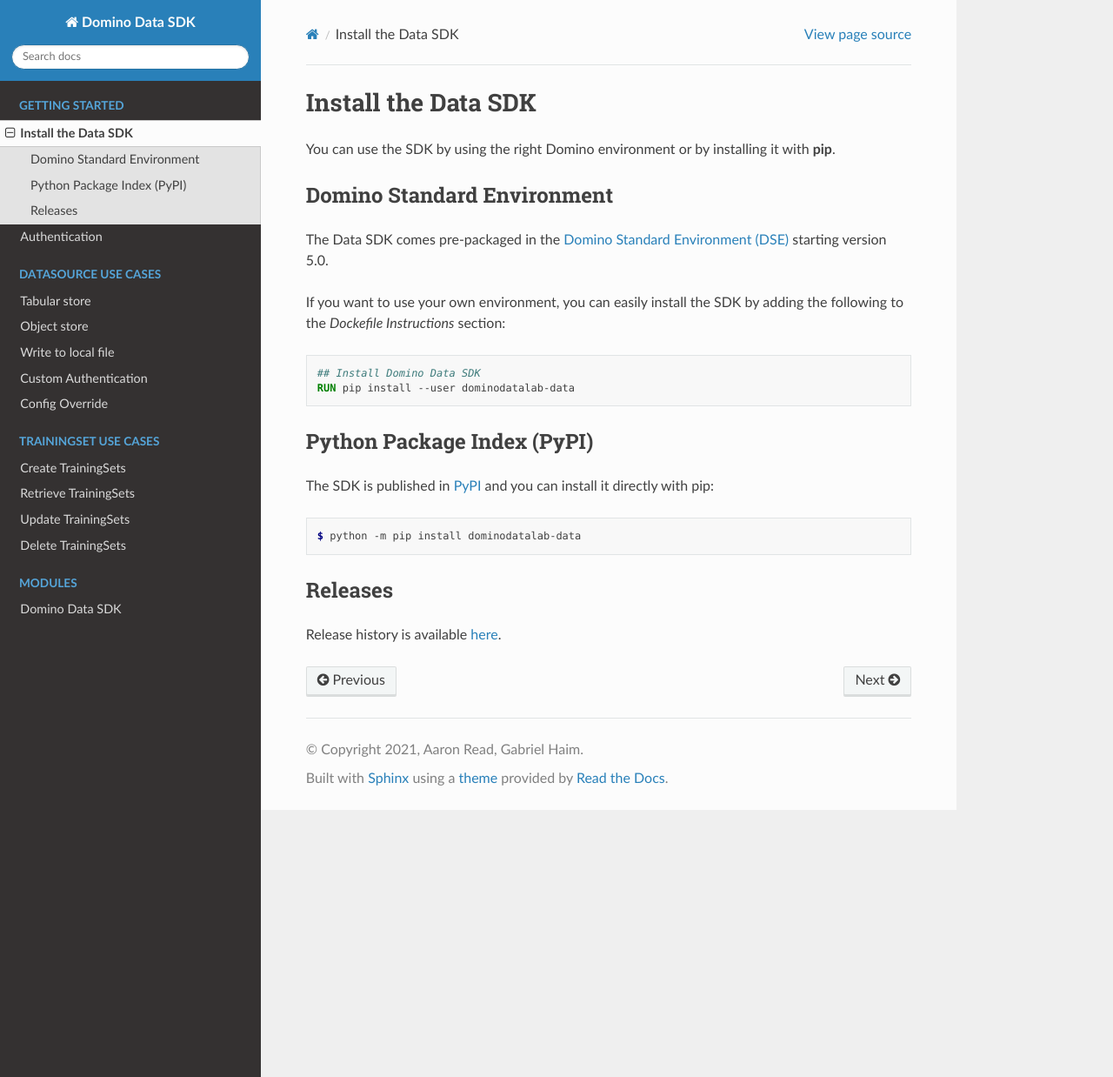
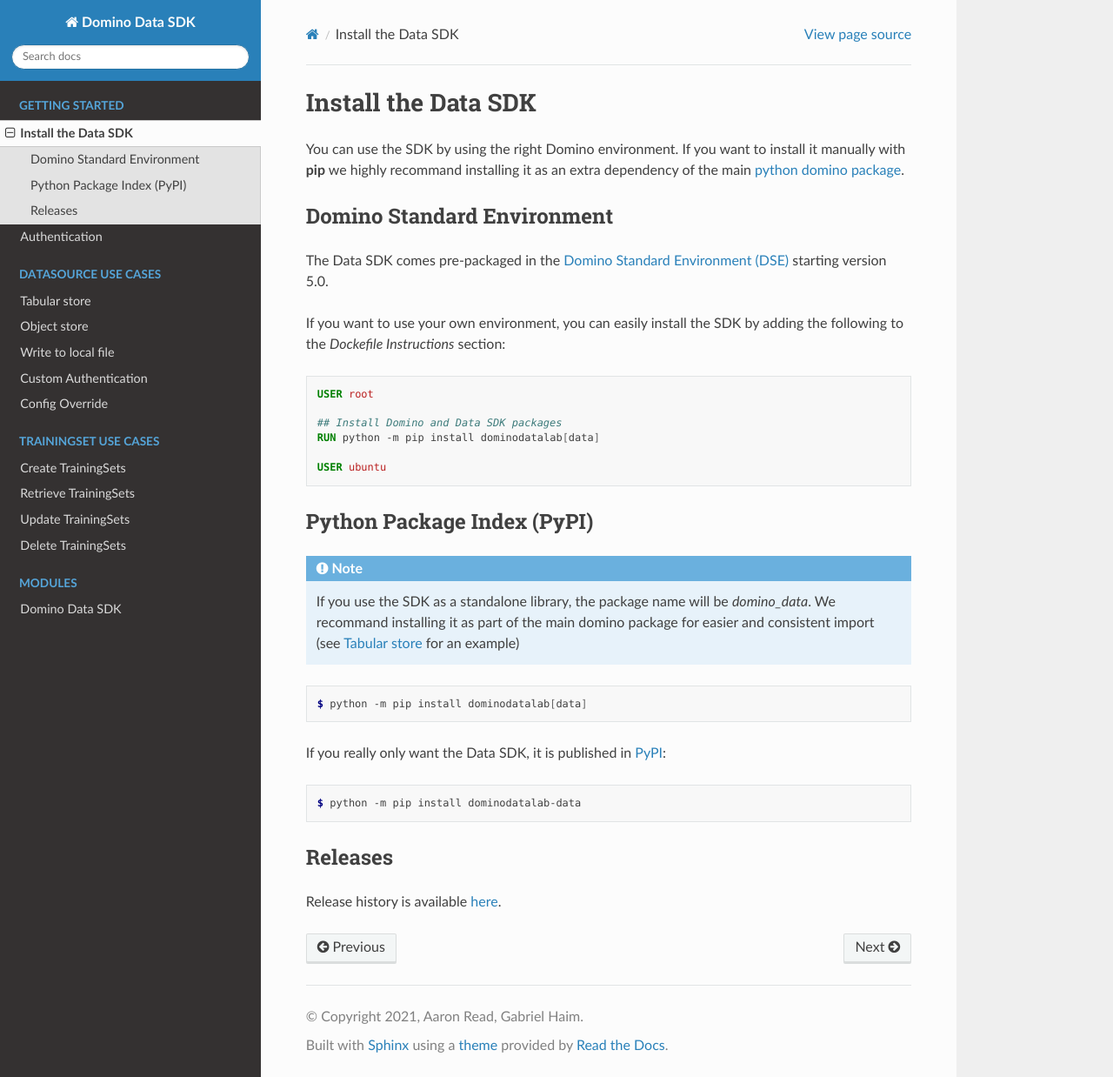
Before and after one commit to dominodatalab/domino-data, a Sphinx documentation site: the page built from docs/source/install.rst, in a window 1280 px wide and 1238 px high. Shown: the whole window at 87% size. Built offline with Sphinx 7.4.7 and the Read the Docs theme 2.0.0, drawn with Linux system fonts in a browser that asks for light colours.

Commit message:
Better install docs and switch to `domino` imports

```diff
--- a/docs/source/install.rst
+++ b/docs/source/install.rst
@@ -3,7 +3,7 @@
 Install the Data SDK
 ====================
 
-You can use the SDK by using the right Domino environment or by installing it with **pip**.
+You can use the SDK by using the right Domino environment. If you want to install it manually with **pip** we highly recommand installing it as an extra dependency of the main `python domino package <https://github.com/dominodatalab/python-domino>`_.
 
 Domino Standard Environment
 ---------------------------
@@ -14,13 +14,24 @@
 
 .. code-block:: docker
 
-   ## Install Domino Data SDK
-   RUN pip install --user dominodatalab-data
+   USER root
+
+   ## Install Domino and Data SDK packages
+   RUN python -m pip install dominodatalab[data]
+
+   USER ubuntu
 
 Python Package Index (PyPI)
 ---------------------------
 
-The SDK is published in `PyPI <https://pypi.org/project/dominodatalab-data>`_ and you can install it directly with pip:
+.. note::
+    If you use the SDK as a standalone library, the package name will be `domino_data`. We recommand installing it as part of the main domino package for easier and consistent import (see :ref:`usecase-simple-query` for an example)
+
+.. code-block:: console
+
+   $ python -m pip install dominodatalab[data]
+
+If you really only want the Data SDK, it is published in `PyPI <https://pypi.org/project/dominodatalab-data>`_:
 
 .. code-block:: console
 
--- a/docs/source/usecases/config_override.rst
+++ b/docs/source/usecases/config_override.rst
@@ -15,7 +15,7 @@
 
 .. code-block:: python
 
-   from domino_data.data_sources import DataSourceClient, SnowflakeConfig
+   from domino.data_sources import DataSourceClient, SnowflakeConfig
 
    snowflake = DataSourceClient().get_datasource("snowflake-prod")
 
@@ -35,7 +35,7 @@
 
 .. code-block:: python
 
-   from domino_data.data_sources import DataSourceClient, SnowflakeConfig
+   from domino.data_sources import DataSourceClient, SnowflakeConfig
 
    snowflake = DataSourceClient().get_datasource("snowflake-prod")
    # Update to dev database
@@ -51,7 +51,7 @@
 Classes
 -------
 
-.. currentmodule:: domino_data.data_sources
+.. currentmodule:: domino.data_sources
 
 Redshift
 ^^^^^^^^
--- a/docs/source/usecases/custom_auth.rst
+++ b/docs/source/usecases/custom_auth.rst
@@ -16,7 +16,7 @@
 
 .. code-block:: python
 
-   from domino_data.data_sources import DataSourceClient
+   from domino.data_sources import DataSourceClient
 
    custom_api_key = "VALID_API_KEY"
 
@@ -28,7 +28,7 @@
 
 .. code-block:: python
 
-   from domino_data.data_sources import DataSourceClient
+   from domino.data_sources import DataSourceClient
 
    custom_token_file = "/valid/token/file/location"
 
--- a/docs/source/usecases/object_store.rst
+++ b/docs/source/usecases/object_store.rst
@@ -14,7 +14,7 @@
 
 .. code-block:: python
 
-   from domino_data.data_sources import DataSourceClient
+   from domino.data_sources import DataSourceClient
 
    s3_dev = DataSourceClient().get_datasource("s3-dev")
 
--- a/docs/source/usecases/simple_query.rst
+++ b/docs/source/usecases/simple_query.rst
@@ -1,3 +1,5 @@
+.. _usecase-simple-query:
+
 Tabular store
 =============
 
@@ -19,7 +21,7 @@
 
 .. code-block:: python
 
-   from domino_data.data_sources import DataSourceClient
+   from domino.data_sources import DataSourceClient
 
    # instantiate a client and fetch the datasource instance
    redshift = DataSourceClient().get_datasource("redshift-test")
```
